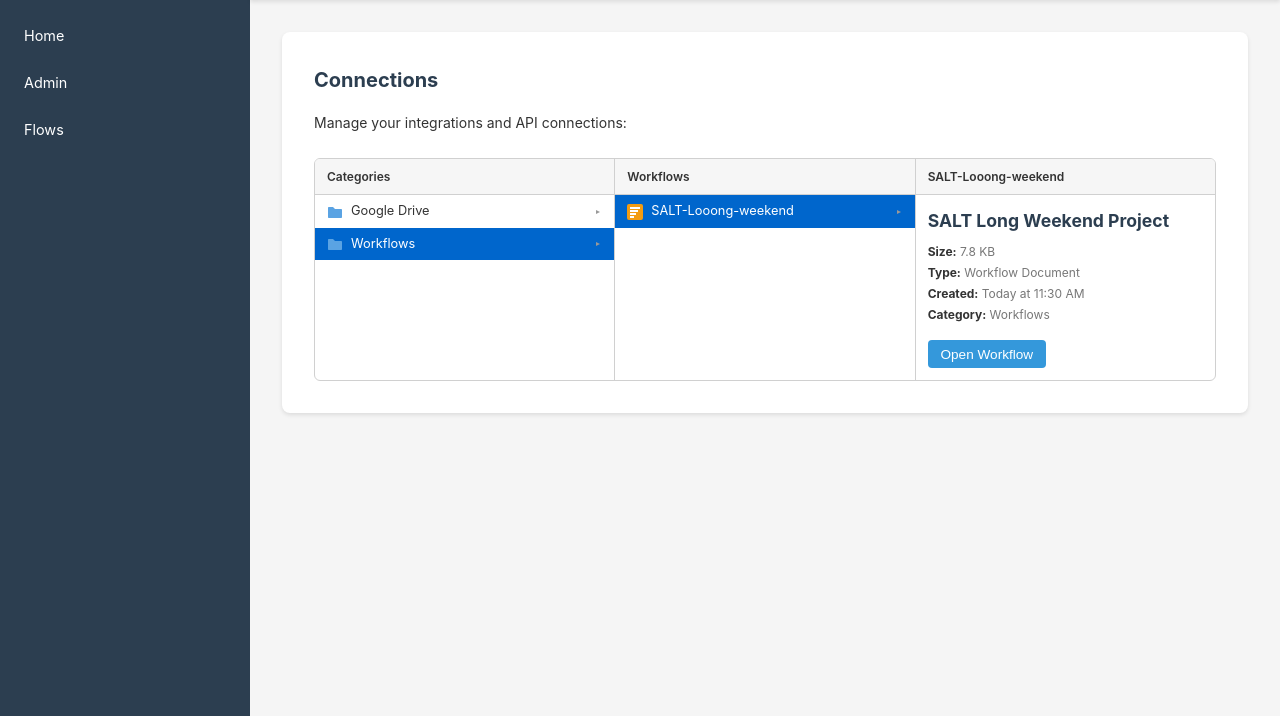
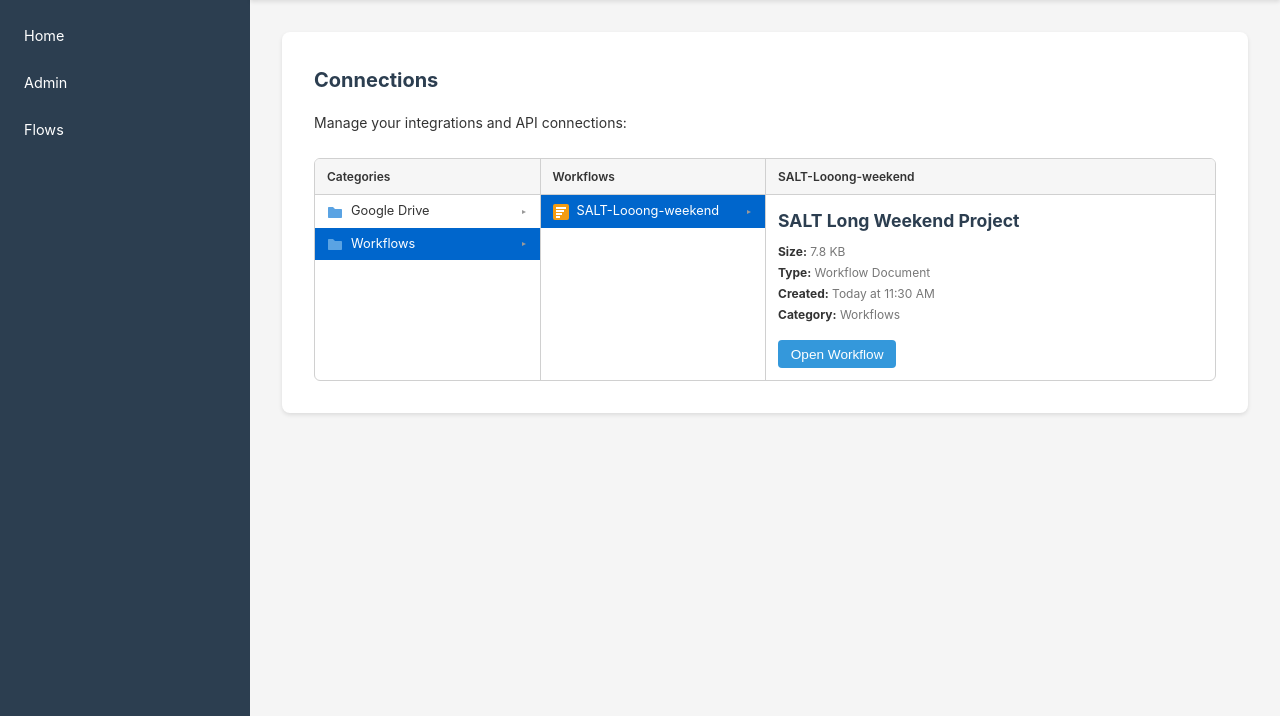
Before and after one commit to Tradd-Horne/kookaburra.health, a Django app: template apps/dashboard/templates/dashboard/flows.html in a window 1280 px wide. Shown: the part 84-800 px from the top of the page. Run offline with Django 5.2, Linux system fonts and the light colour scheme; the template is opened without the code that fills it, so the values that code supplies are empty.

Commit message:
update styling

```diff
--- a/apps/dashboard/templates/dashboard/flows.html
+++ b/apps/dashboard/templates/dashboard/flows.html
@@ -174,6 +174,16 @@
     display: flex;
     flex-direction: column;
     min-width: 200px;
+}
+
+.finder-column:nth-child(1) {
+    flex: 0.5;
+    min-width: 120px;
+}
+
+.finder-column:nth-child(2) {
+    flex: 0.5;
+    min-width: 120px;
 }
 
 .finder-column:last-child {
```
